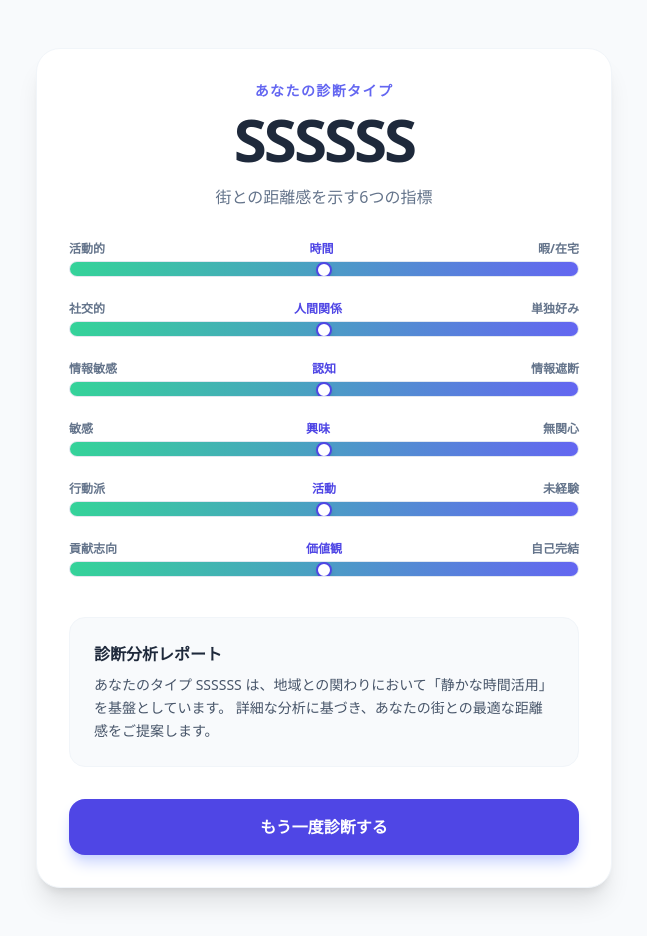
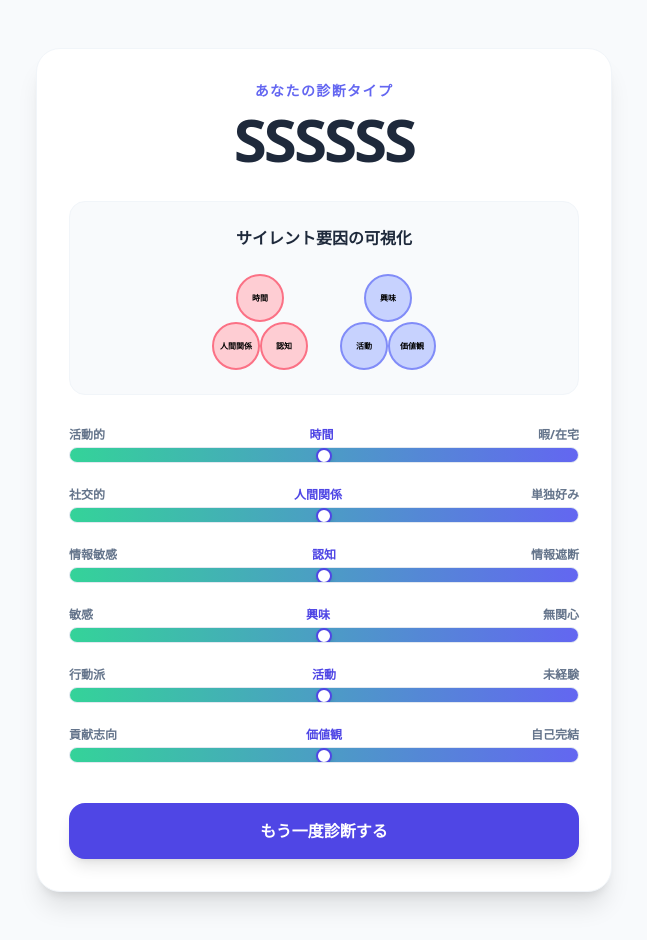
Before and after one commit to kazushige15/silent-mbti, a Next.js app: page /result in a window 1280 px wide. Shown: the whole page, without its empty margins (316-963 px from the left). Built offline with nearby package versions, Linux system fonts and the light colour scheme.

Commit message:
診断ロジックを6文字コード生成に変更し、デザインを刷新

```diff
--- a/app/result/page.tsx
+++ b/app/result/page.tsx
@@ -20,12 +20,9 @@ function ResultContent() {
 
   const typeCode = searchParams.get('type') || 'SSSSSS';
 
-  // 生スコアを取得してパーセンテージ化
   const getPercent = (key: string) => {
     const score = parseInt(searchParams.get(key) || '0', 10);
-    // スコアの範囲を考慮して0-100%に正規化 (仮定: -4〜+4程度が中心)
-    const normalized = Math.max(0, Math.min(100, (score + 4) * 12.5));
-    return normalized;
+    return Math.max(0, Math.min(100, (score + 4) * 12.5));
   };
 
   const scores = {
@@ -37,15 +34,48 @@ function ResultContent() {
     values: getPercent('values'),
   };
 
+  // サイレント判定（50%以上をサイレントとする）
+  const isSilent = {
+    time: scores.time >= 50,
+    relations: scores.relations >= 50,
+    cognition: scores.cognition >= 50,
+    interest: scores.interest >= 50,
+    activity: scores.activity >= 50,
+    values: scores.values >= 50,
+  };
+
   return (
     <div className="min-h-screen bg-slate-50 py-12 px-4">
       <div className="max-w-xl mx-auto bg-white rounded-3xl shadow-xl border border-slate-100 p-8">
 
-        {/* 6文字のアルファベットタイプ */}
         <div className="text-center mb-8">
           <p className="text-sm font-bold text-indigo-500 tracking-widest uppercase mb-2">あなたの診断タイプ</p>
           <h1 className="text-6xl font-black text-slate-800 tracking-tighter mb-4">{typeCode}</h1>
-          <p className="text-slate-500 font-medium">街との距離感を示す6つの指標</p>
+        </div>
+
+        {/* --- ベン図セクションを追加 --- */}
+        <div className="bg-slate-50 p-6 rounded-2xl mb-8 border border-slate-100">
+          <h3 className="font-bold text-slate-800 text-center mb-6">サイレント要因の可視化</h3>
+          <div className="flex justify-center gap-8">
+            {/* 環境系の円 */}
+            <div className="relative w-24 h-24">
+              {[ {key: 'time', pos: 'top'}, {key: 'relations', pos: 'left'}, {key: 'cognition', pos: 'right'} ].map((item, i) => (
+                <div key={item.key} className={`absolute w-12 h-12 rounded-full border-2 flex items-center justify-center text-[8px] font-bold ${isSilent[item.key as keyof typeof isSilent] ? 'bg-rose-200 border-rose-400' : 'bg-slate-200 border-slate-300'}`}
+                  style={{ top: item.pos === 'top' ? '0' : '50%', left: item.pos === 'top' ? '25%' : item.pos === 'left' ? '0' : '50%' }}>
+                  {PARAM_INFO[item.key].label}
+                </div>
+              ))}
+            </div>
+            {/* 行動系の円 */}
+            <div className="relative w-24 h-24">
+              {[ {key: 'interest', pos: 'top'}, {key: 'activity', pos: 'left'}, {key: 'values', pos: 'right'} ].map((item, i) => (
+                <div key={item.key} className={`absolute w-12 h-12 rounded-full border-2 flex items-center justify-center text-[8px] font-bold ${isSilent[item.key as keyof typeof isSilent] ? 'bg-indigo-200 border-indigo-400' : 'bg-slate-200 border-slate-300'}`}
+                  style={{ top: item.pos === 'top' ? '0' : '50%', left: item.pos === 'top' ? '25%' : item.pos === 'left' ? '0' : '50%' }}>
+                  {PARAM_INFO[item.key].label}
+                </div>
+              ))}
+            </div>
+          </div>
         </div>
 
         {/* 6つのバー分析 */}
@@ -59,27 +89,16 @@ function ResultContent() {
               </div>
               <div className="w-full h-4 bg-slate-100 rounded-full overflow-hidden relative border border-slate-200">
                 <div className="absolute inset-0 bg-gradient-to-r from-emerald-400 to-indigo-500"></div>
-                <div
-                  className="absolute top-0 h-4 w-4 bg-white border-2 border-indigo-600 rounded-full shadow-md transition-all duration-500"
-                  style={{ left: `${percent}%`, transform: 'translateX(-50%)' }}
-                ></div>
+                <div className="absolute top-0 h-4 w-4 bg-white border-2 border-indigo-600 rounded-full shadow-md transition-all duration-500"
+                  style={{ left: `${percent}%`, transform: 'translateX(-50%)' }}></div>
               </div>
             </div>
           ))}
         </div>
 
-        {/* ベン図の簡易解説など */}
-        <div className="bg-slate-50 rounded-2xl p-6 border border-slate-100 mb-8">
-          <h3 className="font-bold text-slate-800 mb-2">診断分析レポート</h3>
-          <p className="text-sm text-slate-600 leading-relaxed">
-            あなたのタイプ {typeCode} は、地域との関わりにおいて「{typeCode[0] === 'A' ? '活動的な時間活用' : '静かな時間活用'}」を基盤としています。
-            詳細な分析に基づき、あなたの街との最適な距離感をご提案します。
-          </p>
-        </div>
-
         <button
           onClick={() => router.push('/diagnostic')}
-          className="w-full py-4 bg-indigo-600 hover:bg-indigo-700 text-white font-bold rounded-2xl transition-all shadow-lg shadow-indigo-200"
+          className="w-full py-4 bg-indigo-600 hover:bg-indigo-700 text-white font-bold rounded-2xl transition-all shadow-lg"
         >
           もう一度診断する
         </button>
@@ -90,7 +109,7 @@ function ResultContent() {
 
 export default function ResultPage() {
   return (
-    <Suspense fallback={<div className="min-h-screen flex items-center justify-center">読み込み中...</div>}>
+    <Suspense fallback={<div>読み込み中...</div>}>
       <ResultContent />
     </Suspense>
   );
```
